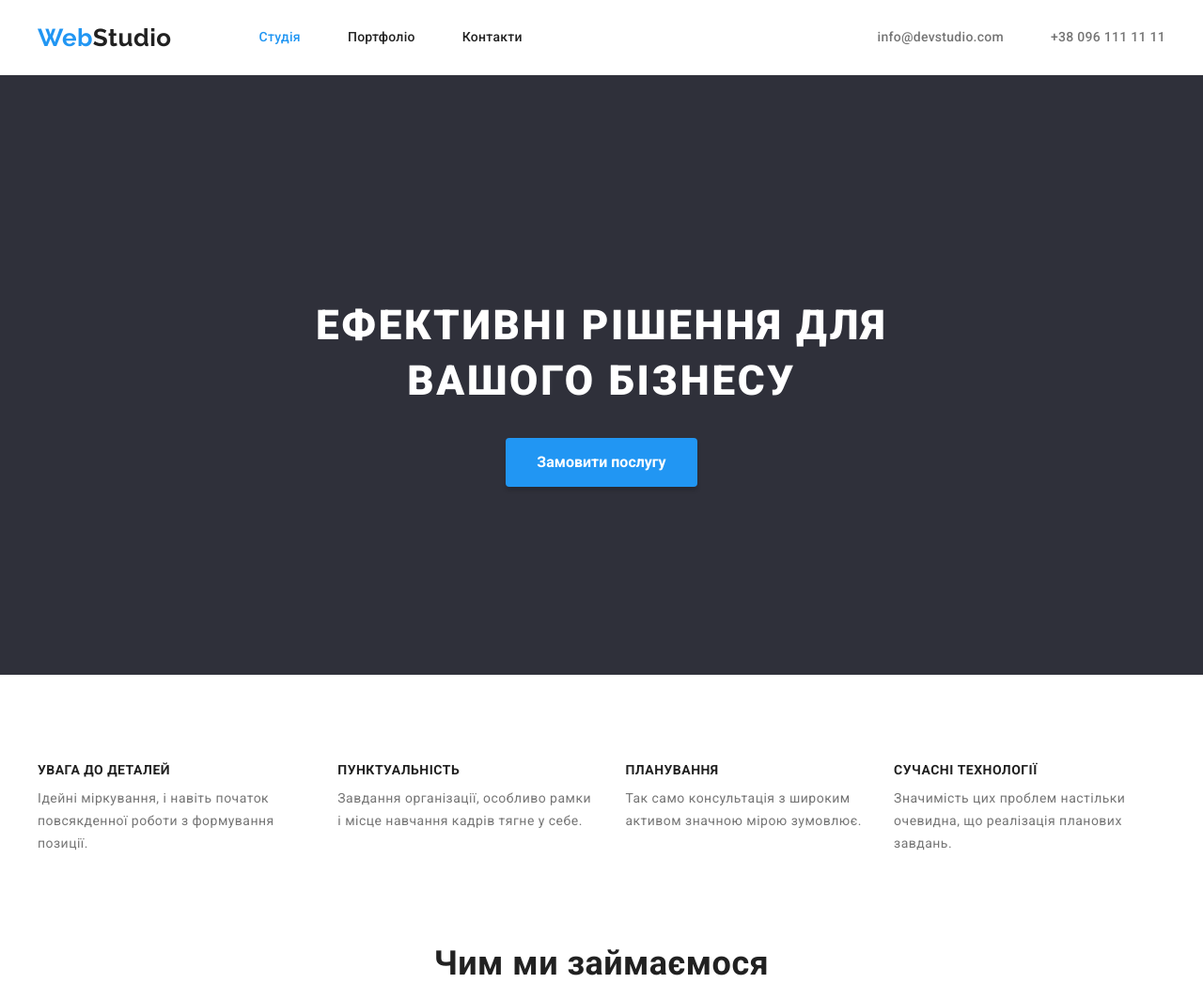
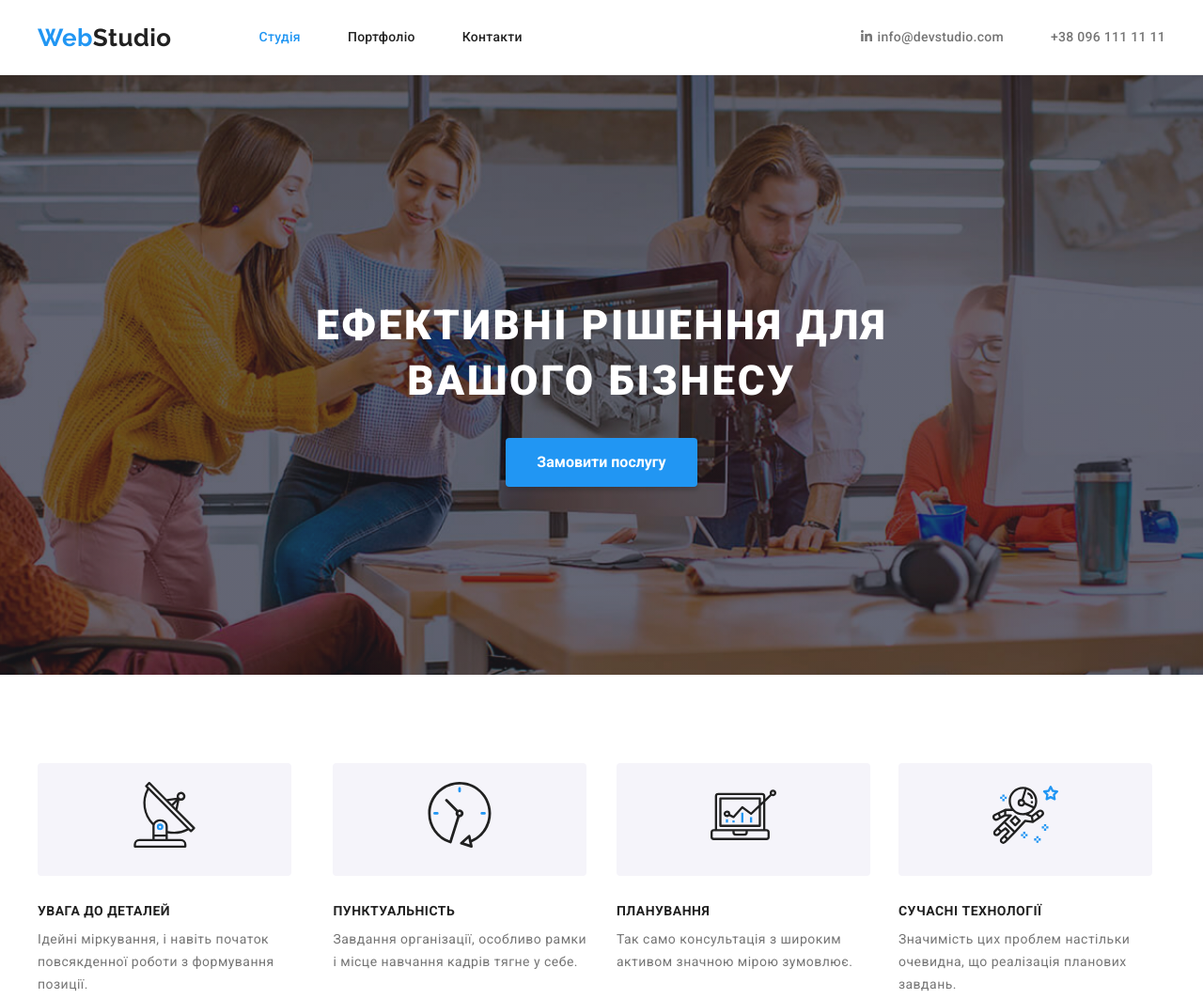
Before and after one commit to nataliapovaliy/goit-markup-hw-04, a plain HTML site: page index.html in a window 1280 px wide. Shown: the top 1063 px of the page at 94% size. Drawn offline with nearby package versions, Linux system fonts and the light colour scheme.

Commit message:
add img hero

```diff
--- a/css/styles.css
+++ b/css/styles.css
@@ -17,6 +17,7 @@ html {
     --button-bg-volor-porfolio: #F5F4FA;
     --section-bg-color: #F5F4FA;
     --text-transparency-color: rgba(255, 255, 255, 0.6);
+
 }
 
 body {
@@ -110,6 +111,9 @@ header {
 .kontact-nav .item + .item {
     margin-left: 50px;
 }
+.item-icon-kontact {
+    fill: currentColor;
+}
 .kontact-nav .link {
     display: block;
     padding-top: 32px;
@@ -135,6 +139,14 @@ header {
     padding-bottom: 200px;
     background-color: var(--footer-bg-color);
     text-align: center;
+    flex-grow: 1;
+    background-image: linear-gradient(
+        rgba(47, 48, 58, 0.4),
+        rgba(47, 48, 58, 0.4)),
+        url('../images/img-logo.jpg');
+    background-size: cover;
+    background-position: center;
+    background-repeat: no-repeat;
     }
 .hero-title {
     width: 696px;
@@ -179,6 +191,21 @@ header {
 }
 .section-list .item + .item {
     margin-left: 30px;
+}
+.section-icon {
+    display: block;
+    width: 270px;
+    height: 120px;
+    background-color: var(--section-bg-color);
+    border-radius: 4px;
+    margin-bottom: 30px;
+    padding-top: 20px;
+    padding-bottom: 20px;
+}
+.img-icon {
+    display: flex;
+    /* justify-content: center;  */
+    margin: auto;
 }
 .section-subtitle {
     margin-top: 0;
--- a/index.html
+++ b/index.html
@@ -24,8 +24,14 @@
             </ul>
         </nav>
         <ul class="kontact-nav list">
-            <li class="item"><a href="mailto:info@devstudio.com" class="link">info@devstudio.com</a></li>
-            <li class="item"><a href="tel:+380961111111" class="link">+38 096 111 11 11</a></li>
+            <li class="item">
+                <a href="mailto:info@devstudio.com" class="link">
+                    <svg class="item-icon-kontact" width="16" height="12">
+                        <use href="./images/symbol-defs.svg#icon-linkedin"></use>
+                    </svg>
+                    info@devstudio.com</a></li>
+            <li class="item">
+                <a href="tel:+380961111111" class="link">+38 096 111 11 11</a></li>
         </ul>
     </div>
    </header>
@@ -44,18 +50,22 @@
                 <h2 hidden>Наші переваги</h2>
                 <ul class="list section-list">
                     <li class="item">
+                        <div class="section-icon"><img class="img-icon" src="./images/antenna.svg"></div>
                         <h3 class="section-subtitle">УВАГА ДО ДЕТАЛЕЙ</h3>
                         <p class="text">Ідейні міркування, і навіть початок повсякденної роботи з формування позиції.</p>
                     </li>
                     <li class="item">
+                        <div class="section-icon"><img class="img-icon" src="./images/clock.svg"></div>
                         <h3 class="section-subtitle">ПУНКТУАЛЬНІСТЬ</h3>
                         <p class="text">Завдання організації, особливо рамки і місце навчання кадрів тягне у себе.</p>
                     </li>
                     <li class="item">
+                        <div class="section-icon"><img class="img-icon" src="./images/diagram.svg"></div>
                         <h3 class="section-subtitle">ПЛАНУВАННЯ</h3>
                         <p class="text">Так само консультація з широким активом значною мірою зумовлює.</p>
                     </li>
                     <li class="item">
+                        <div class="section-icon"><img class="img-icon" src="./images/astronaut.svg"></div>
                         <h3 class="section-subtitle">СУЧАСНІ ТЕХНОЛОГІЇ</h3>
                         <p class="text">Значимість цих проблем настільки очевидна, що реалізація планових завдань.</p>
                     </li>
```
Also changed, not shown: images/antenna.svg (added), images/astronaut.svg (added), images/clock.svg (added), images/diagram.svg (added), images/envelope.svg (added), images/facebook.svg (added), images/img-logo.jpg (added), images/instagram.svg (added), images/linkedin.svg (added), images/logo-1.svg (added), images/logo-2.svg (added), images/logo-3.svg (added), images/logo-4.svg (added), images/logo-5.svg (added), 4 more files.
